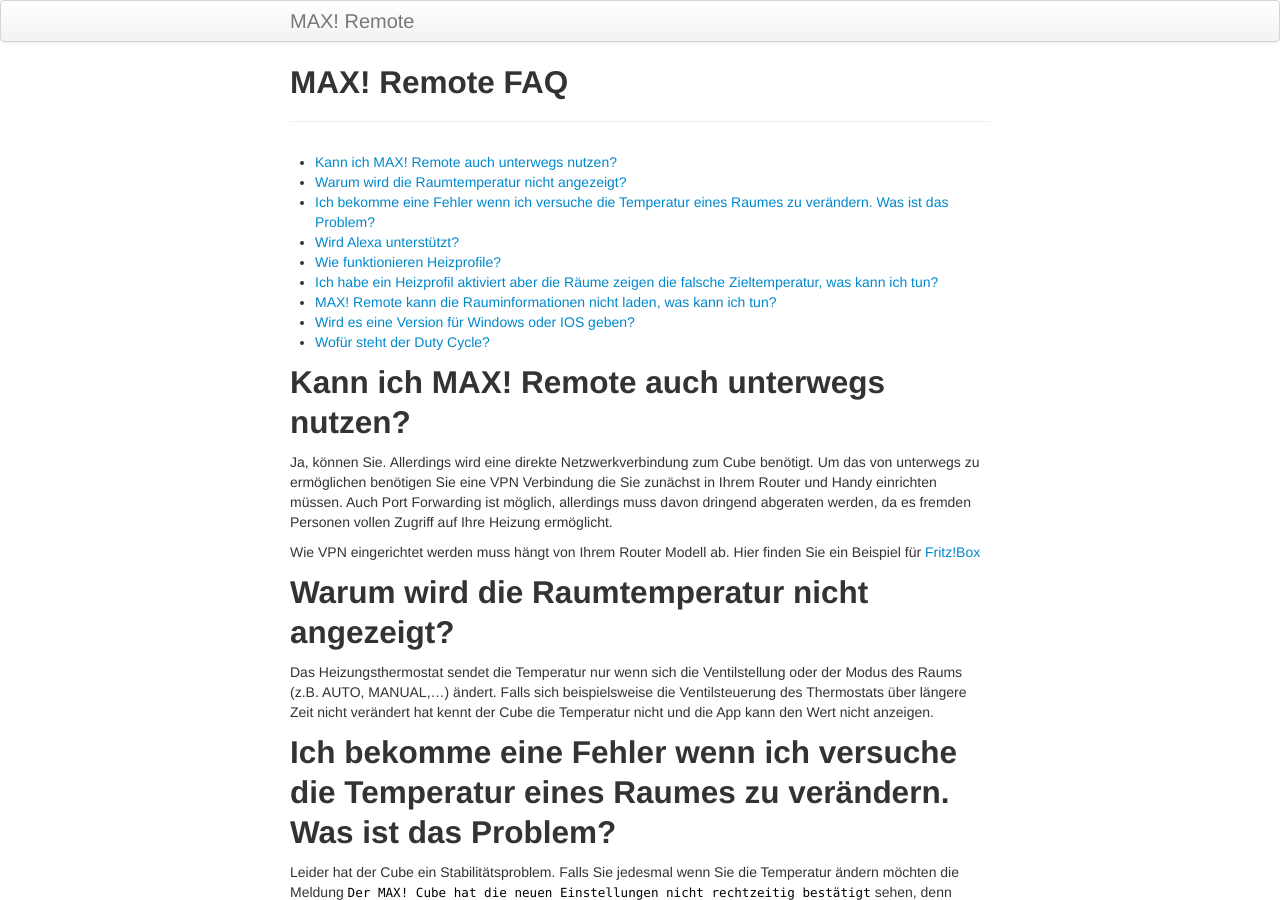
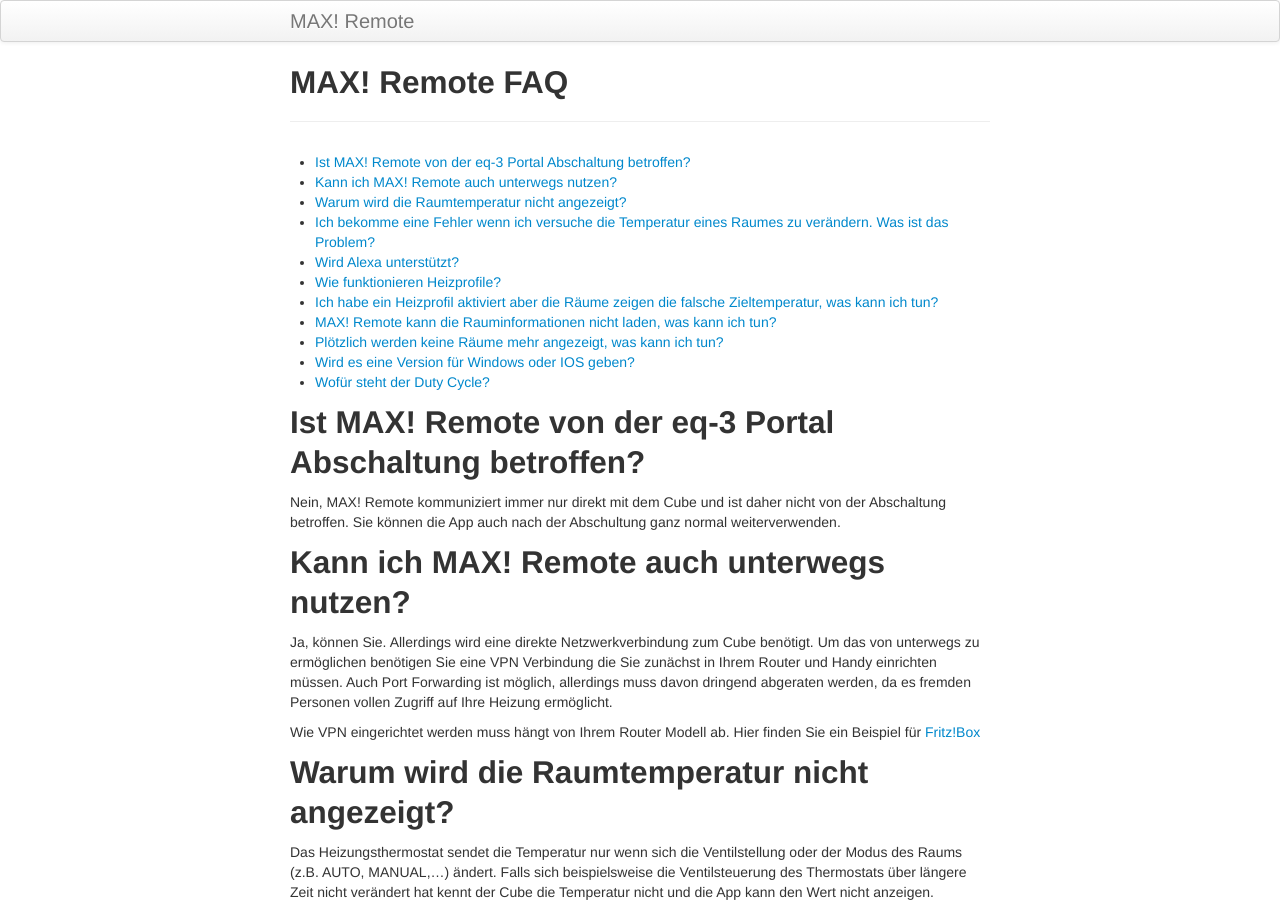
Before and after one commit to jutzig/max-remote, a Jekyll site: the page built from pages/faq.md, in a window 1280 px wide and 900 px high. Built offline with Jekyll 4.4.1, drawn with Linux system fonts in a browser that asks for light colours; some of the changed text lies outside the part shown.

Commit message:
Update faq.md
-entry about portal shutdown
-entry about lost rooms

```diff
--- a/pages/faq.md
+++ b/pages/faq.md
@@ -6,6 +6,10 @@
 
 * TOC
 {:toc}
+
+## Ist MAX! Remote von der eq-3 Portal Abschaltung betroffen?
+
+Nein, MAX! Remote kommuniziert immer nur direkt mit dem Cube und ist daher nicht von der Abschaltung betroffen. Sie können die App auch nach der Abschultung ganz normal weiterverwenden.
 
 ## Kann ich MAX! Remote auch unterwegs nutzen?
 
@@ -57,6 +61,10 @@
 Zusätzlich sollten Sie prüfen ob sie WLAN aktiviert haben und ob der Cube korrekt mit dem Netzwerk verbunden ist.
 Falls alles korrekt ist, stellen Sie sicher, dass alle anderen Anwendung die sich mit dem Cube verbinden geschlossen sind, da der Cube immer nur eine Verbindung gleichzeitig erlaubt.
 
+## Plötzlich werden keine Räume mehr angezeigt, was kann ich tun?
+
+Es handelt sich leider um ein Problem mit der Cube Firmware. Es kann ab und zu vorkommen, dass der Cube alle gespeicherten Räume und Geräte 'vergisst'. In diesem Fall hilft es leider nur, die Geräte wieder in der MAX! Desktop hinzuzufügen und die Räume wieder neu anzulegen.
+
 ## Wird es eine Version für Windows oder IOS geben?
 
 Leider nein
```
